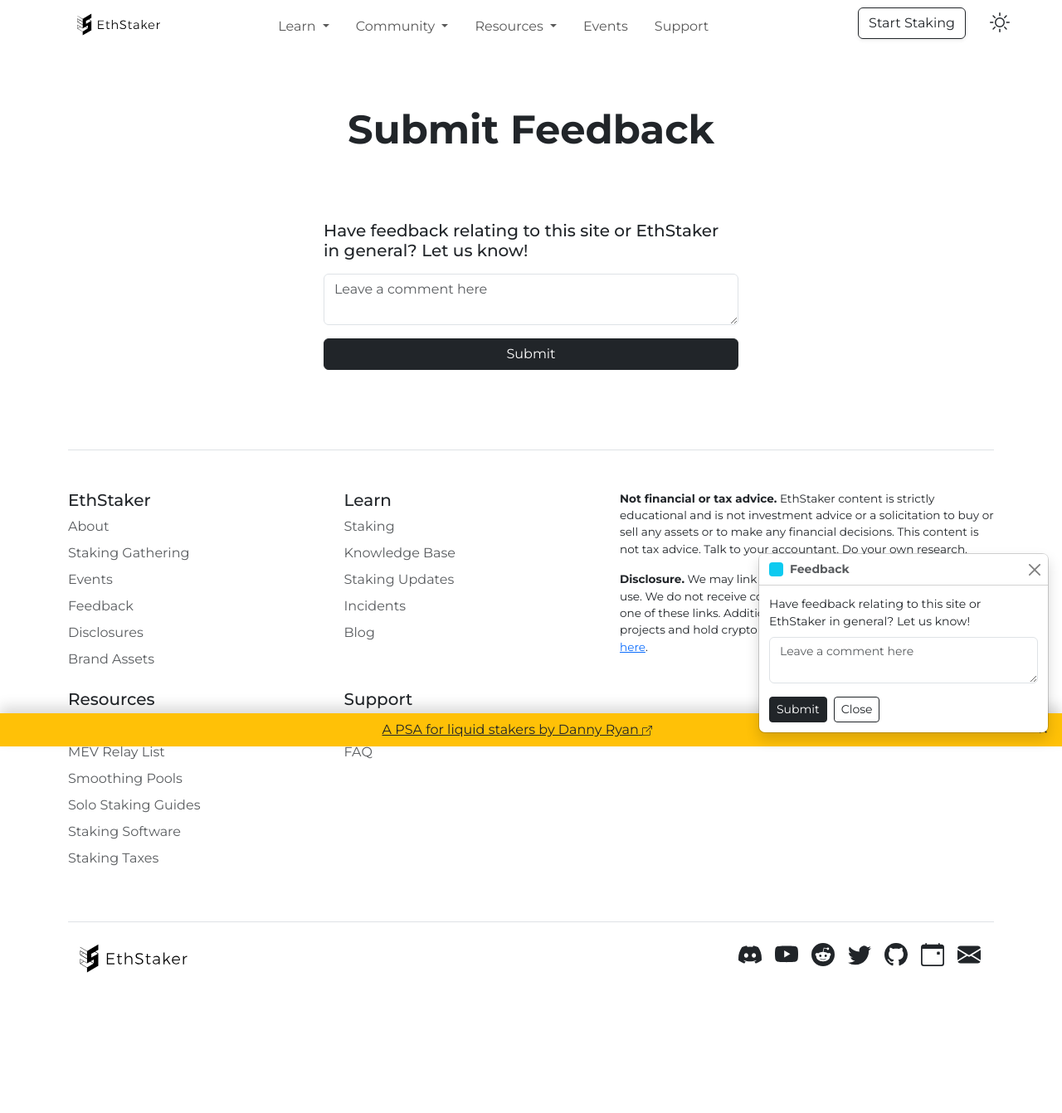
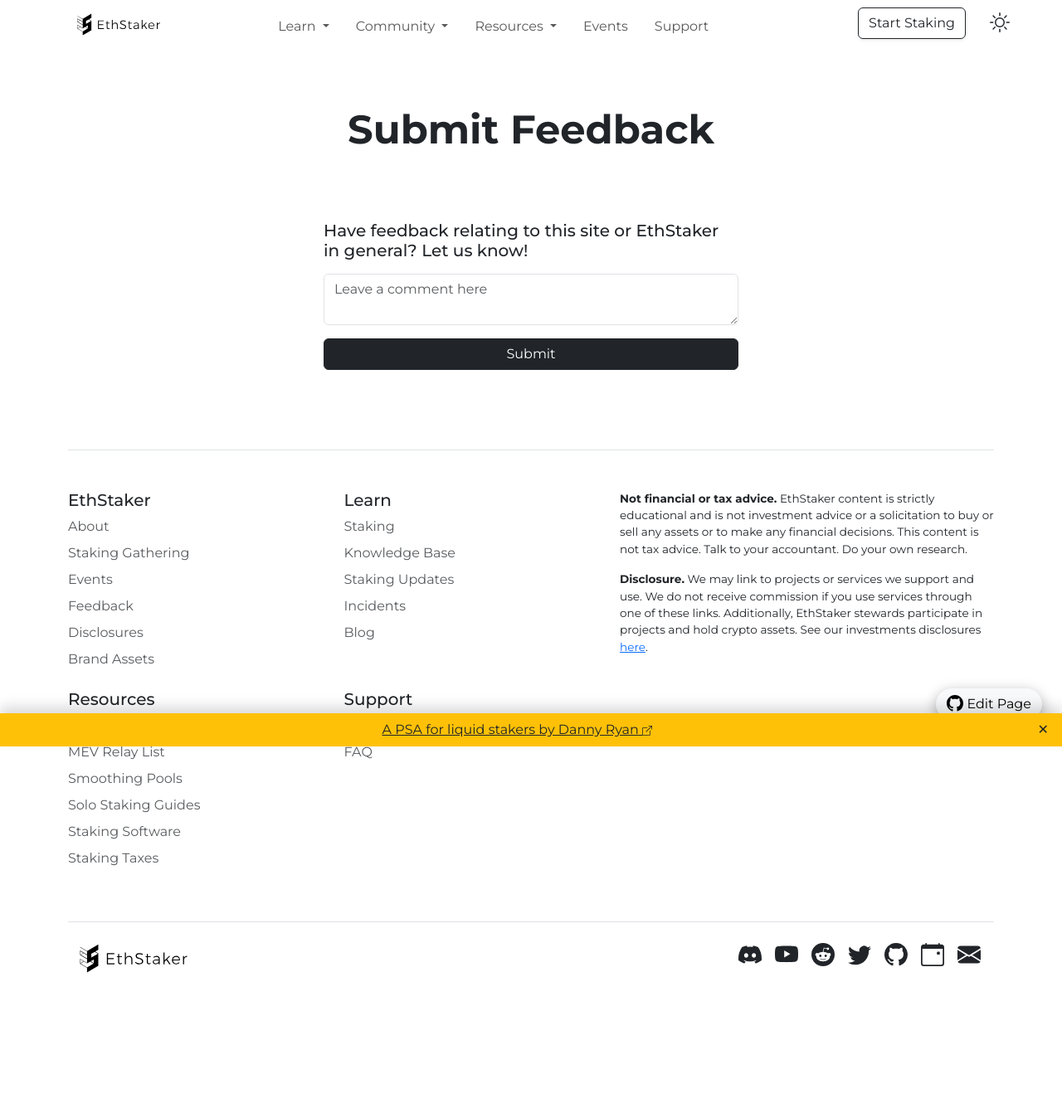
Before and after one commit to eth-educators/website, a Jekyll site: the page built from feedback.md, in a window 1280 px wide. Shown: the whole page at 83% size. Built offline with Jekyll 4.4.1, drawn with Linux system fonts in a browser that asks for light colours; after the commit the page ends 1274 px from its top, so only the background shows below that.

Commit message:
add page edit cta

```diff
--- a/_config.yml
+++ b/_config.yml
@@ -61,10 +61,13 @@
 toast_expiration: 1701302399 # epoch time in seconds
 
 # Feedback Toast
-enable_feedback_toast: true
-feedback_toast_renewal_period: 5184000 # 2 months in seconds
+enable_feedback_toast: false
+feedback_toast_renewal_period: 10368000 # 4 months in seconds
 feedback_toast_title: Feedback
 feedback_toast_msg: Have feedback relating to this site or EthStaker in general? Let us know!
+
+# Contribute/Edit CTA
+enable_contribute_cta: true
 
 # Assets
 bootstrap_js: <script src="https://cdn.jsdelivr.net/npm/bootstrap@5.3.0-alpha3/dist/js/bootstrap.bundle.min.js" crossorigin="anonymous"></script>
--- /dev/null
+++ b/_includes/partials/components/contribute.html
@@ -0,0 +1,45 @@
+{%- comment -%}
+<!--
+Add to config.yml:
+# Contribute/Edit CTA
+enable_contribute_cta: true
+-->
+{%- endcomment -%}
+
+{%- if site.enable_contribute_cta == true -%}
+<style type="text/css">
+  #contributeCTA {
+    position: fixed;
+    z-index: 100;
+    bottom: 2rem;
+    right: 1.5rem;
+    /*font-size: 0.85rem;*/
+    box-shadow: 0rem 0.25rem 1rem rgba(0,0,0,0.3);
+  }
+  #contributeCTA span {
+    display: none;
+  }
+  #contributeCTA svg {
+    font-size: 1.25rem;
+  }
+  @media only screen and (max-width: 767px) {
+    #contributeCTA {
+      position: fixed;
+      z-index: 100;
+      bottom: 1rem;
+      right: 1rem;
+      font-size: 0.85rem;
+      box-shadow: 0rem 0.25rem 1rem rgba(0,0,0,0.3);
+    }
+    #contributeCTA svg {
+      font-size: 1rem;
+    }
+  }
+</style>
+
+
+<!-- Contribute CTA -->
+<a id="contributeCTA" class="btn btn-light rounded-pill small" href="https://github.com/eth-educators/website/blob/main/{{page.path}}" target="_blank">
+  {{site.data.icons.github}} Edit Page
+</a>
+{%- endif -%}
--- a/_layouts/default.html
+++ b/_layouts/default.html
@@ -5,6 +5,7 @@
 
     {%- include partials/components/notification.html -%}
     {%- include partials/components/toast.html -%}
+    {%- include partials/components/contribute.html -%}
     {%- include partials/components/nav.html -%}
 
 
--- a/_layouts/markdown.html
+++ b/_layouts/markdown.html
@@ -5,6 +5,7 @@
 
     {%- include partials/components/notification.html -%}
     {%- include partials/components/toast.html -%}
+    {%- include partials/components/contribute.html -%}
     {%- include partials/components/nav.html -%}
 
 
```
